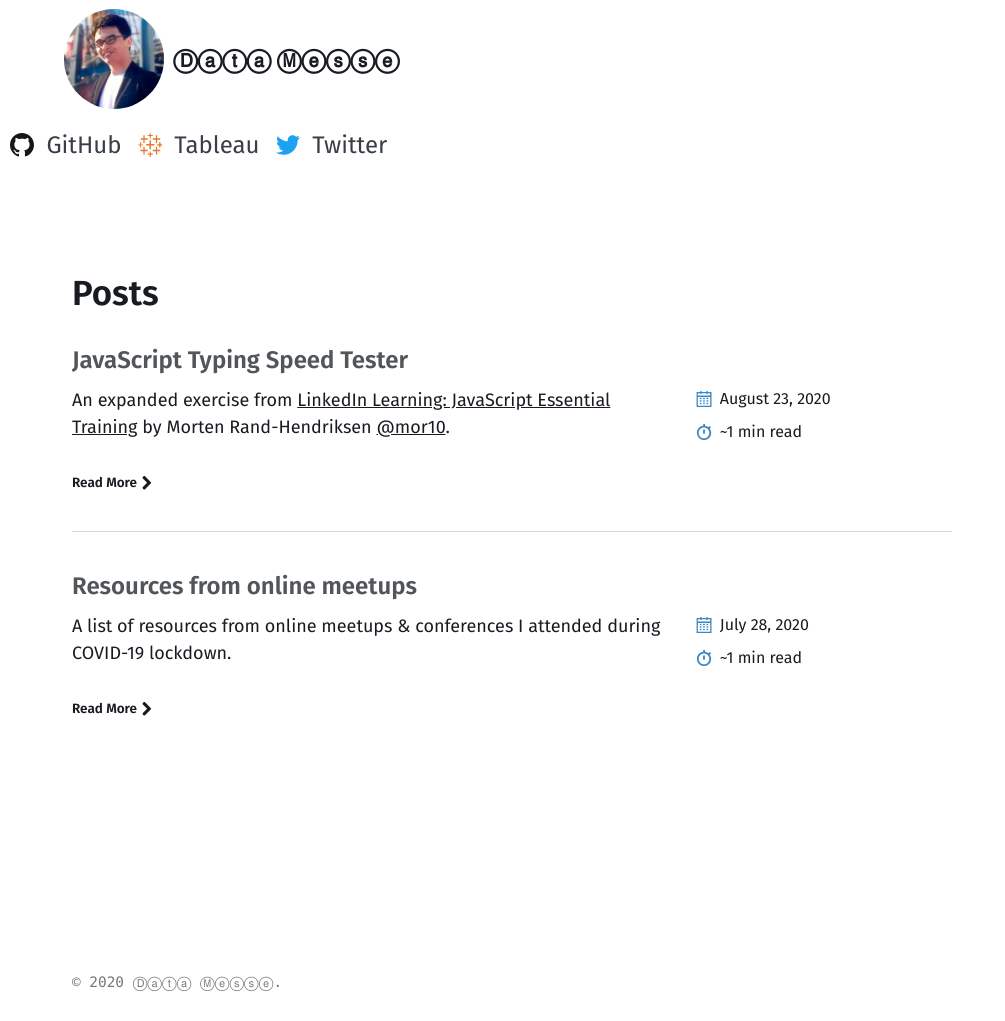
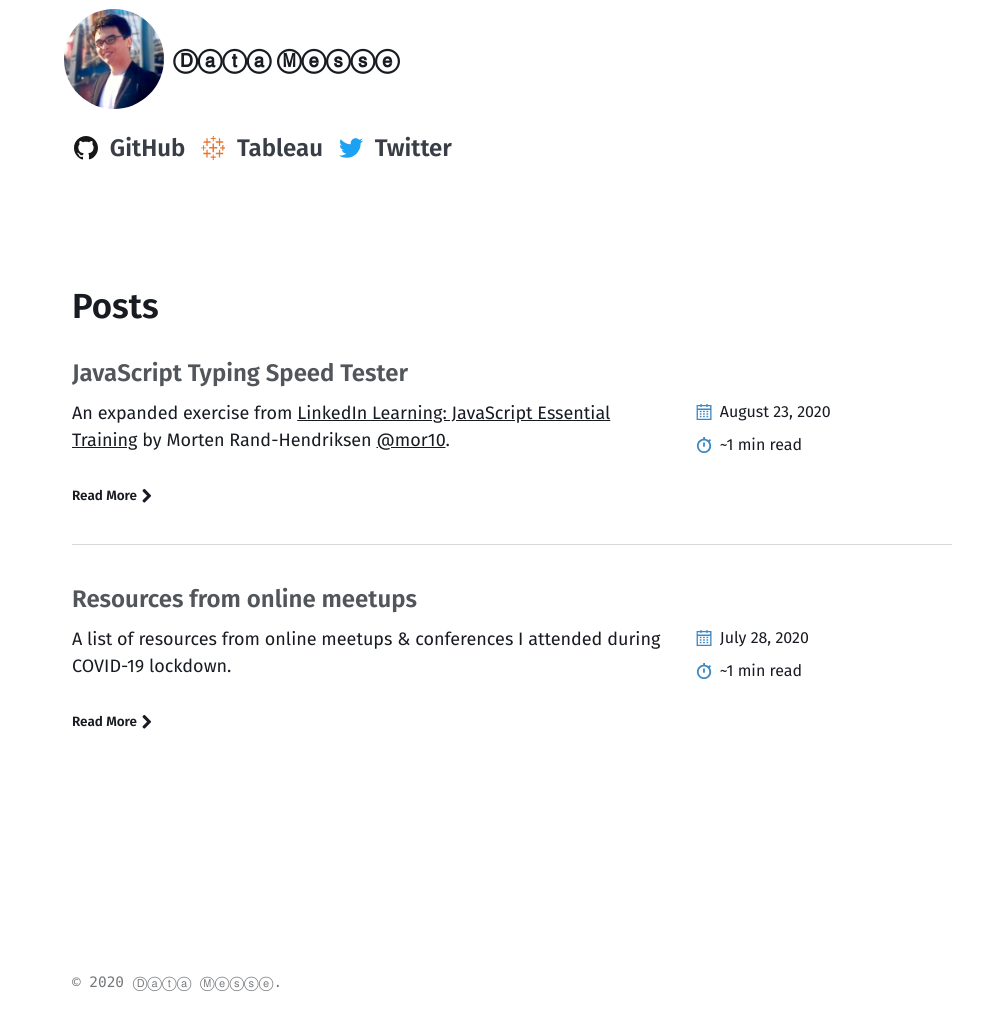
Before and after one commit to datamesse/blog, a Jekyll site: the page built from index.md, in a window 1280 px wide. Shown: the whole page, without its empty margins (0-1005 px from the left). Built offline with Jekyll 4.4.1, drawn with Linux system fonts in a browser that asks for light colours.

Commit message:
Update masthead.html

```diff
--- a/_includes/masthead.html
+++ b/_includes/masthead.html
@@ -14,15 +14,16 @@
             <span>{{ site.title | escape }}</span>
           </a>
         </h1>
+        <h2 class="site-title">{% include contact-list.html %}</h2>
       {% else %}
         <p class="site-title">
           <a href="{{ '/' | relative_url }}">
             {% if site.logo %}<img src="{{ site_logo }}" alt="" class="site-logo">{% endif %}
             <span>{{ site.title | escape }}</span>
           </a>
+          <h2 class="site-title">{% include contact-list.html %}</h2>
         </p>
       {% endif %}
-      {% include contact-list.html %}
     </div>
   </div>
 </header>
```
